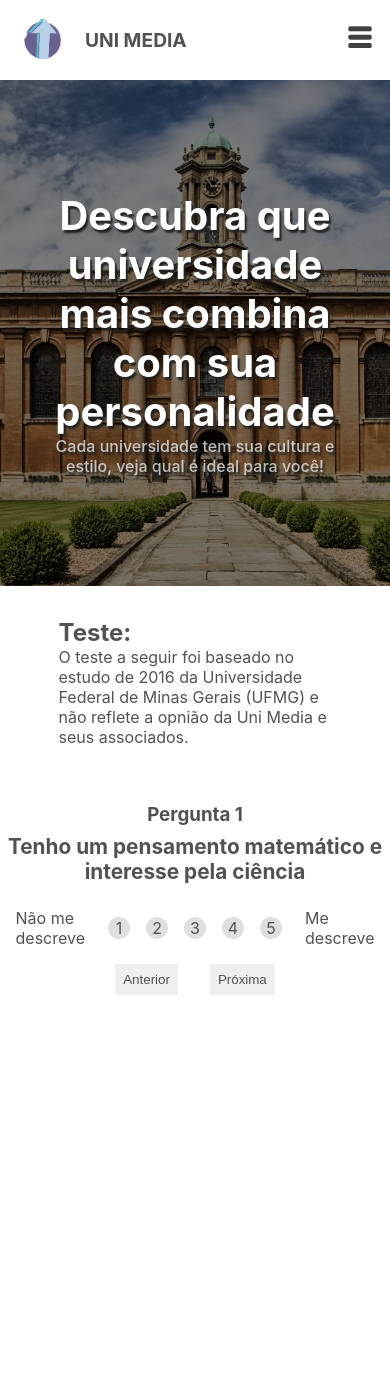
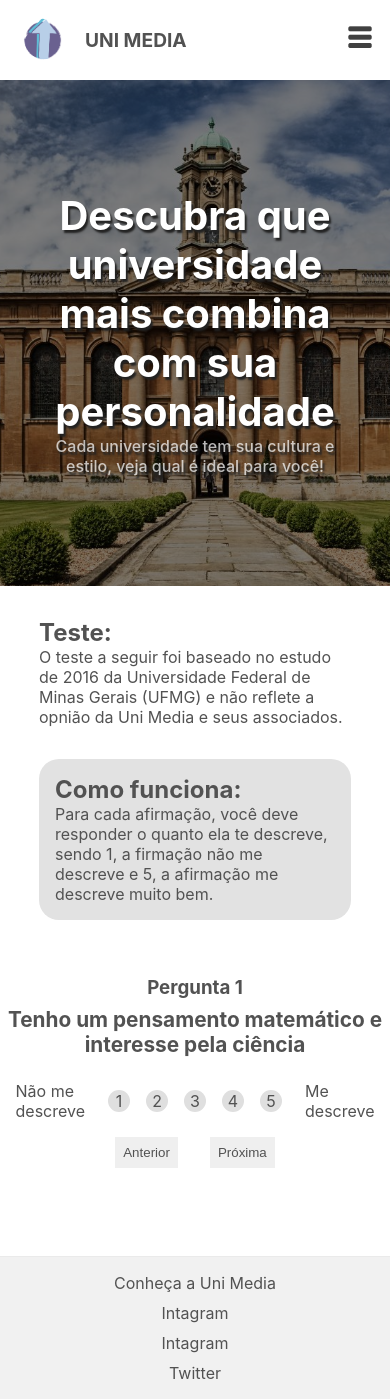
Before and after one commit to Vitoudi/Rickrolling, a Next.js app: page / in a window 390 px wide. Before the commit the page ends 1083 px from the top, so only its background shows below. Built offline with nearby package versions, Linux system fonts and the light colour scheme.

Commit message:
add footer

```diff
--- a/pages/index.tsx
+++ b/pages/index.tsx
@@ -5,6 +5,7 @@ import { useState } from 'react'
 import { allQuestions } from '../data/questions'
 import Header from '../sharedComponents/Header/Header'
 import Question from '../sharedComponents/Question/Question'
+import RickRollLink from '../sharedComponents/RickRollLink'
 import styles from '../styles/Home.module.css'
 
 export type Option = number | null;
@@ -112,17 +113,34 @@ const Home: NextPage = () => {
       </div>
 
       <main className={styles["main-content"]}>
-        <a href="https://www.youtube.com/watch?v=dQw4w9WgXcQ">
+        <div>
           <h2>Teste:</h2>
           <p>
             O teste a seguir foi baseado no estudo de 2016 da Universidade
             Federal de Minas Gerais (UFMG) e não reflete a opnião da Uni Media e
             seus associados.
           </p>
-        </a>
+        </div>
+
+        <div className={styles["card"]}>
+          <h2>Como funciona:</h2>
+          <p>
+            Para cada afirmação, você deve responder o quanto ela te descreve,
+            sendo 1, a firmação não me descreve e 5, a afirmação me descreve
+            muito bem.
+          </p>
+        </div>
 
         {!shouldShowSeeResultsButton ? (
-          <div style={{display: "grid", justifyContent: "center", alignContent: "center", alignItems: "center", justifyItems: "center"}}>
+          <div
+            style={{
+              display: "grid",
+              justifyContent: "center",
+              alignContent: "center",
+              alignItems: "center",
+              justifyItems: "center",
+            }}
+          >
             <Question
               selectedOption={selectedOption}
               setSelectedOption={setSelectedOption}
@@ -134,11 +152,18 @@ const Home: NextPage = () => {
             {errorMsg && <div>{errorMsg}</div>}
           </div>
         ) : (
-          <a href="https://www.youtube.com/watch?v=dQw4w9WgXcQ">
+          <RickRollLink>
             <button>Ver resultados</button>
-          </a>
+          </RickRollLink>
         )}
       </main>
+
+      <footer className={styles["footer"]}>
+        <p>Conheça a Uni Media</p>
+        <p>Intagram</p>
+        <p>Intagram</p>
+        <p>Twitter</p>
+      </footer>
     </div>
   );
 }
--- /dev/null
+++ b/sharedComponents/RickRollLink.tsx
@@ -0,0 +1,9 @@
+import React, { PropsWithChildren, ReactElement } from 'react'
+
+interface Props {
+
+}
+
+export default function RickRollLink({ children }: PropsWithChildren<{}>): ReactElement {
+    return <a href="https://www.youtube.com/watch?v=dQw4w9WgXcQ">{children}</a>;
+}
--- a/styles/Home.module.css
+++ b/styles/Home.module.css
@@ -29,9 +29,7 @@
 }
 
 .banner-text .main-title {
-
   color: white;
-
 
   font-size: 2.5rem;
 }
@@ -49,51 +47,31 @@
   margin-bottom: 4rem;
 }
 
+.card {
+  margin-top: 2rem;
+  background-color: rgb(226, 226, 226);
+  padding: 1rem;
+  border-radius: 20px;
+}
 
 .footer {
   width: 100%;
-  height: 100px;
+
+  padding: 1rem;
   border-top: 1px solid #eaeaea;
-  display: flex;
+  display: grid;
   justify-content: center;
   align-items: center;
-}
-
-.title {
-  margin: 0;
-  line-height: 1.15;
-  font-size: 4rem;
-}
-
-.title,
-.description {
+  flex-direction: row;
+  background-color: rgb(241, 241, 241);
   text-align: center;
-}
-
-.description {
-  line-height: 1.5;
-  font-size: 1.5rem;
-}
-
-.code {
-  background: #fafafa;
-  border-radius: 5px;
-  padding: 0.75rem;
-  font-size: 1.1rem;
-  font-family: Menlo, Monaco, Lucida Console, Liberation Mono, DejaVu Sans Mono,
-    Bitstream Vera Sans Mono, Courier New, monospace;
-}
-
-.grid {
-  display: flex;
-  align-items: center;
-  justify-content: center;
-  flex-wrap: wrap;
-  max-width: 800px;
-  margin-top: 3rem;
+  gap: 10px;
 }
 
 @media (max-width: 600px) {
+  .main-content {
+    width: 80%;
+  }
   .grid {
     width: 100%;
     flex-direction: column;
```
Also changed, not shown: sharedComponents/Question/Question.module.css (+6 -5 lines).
